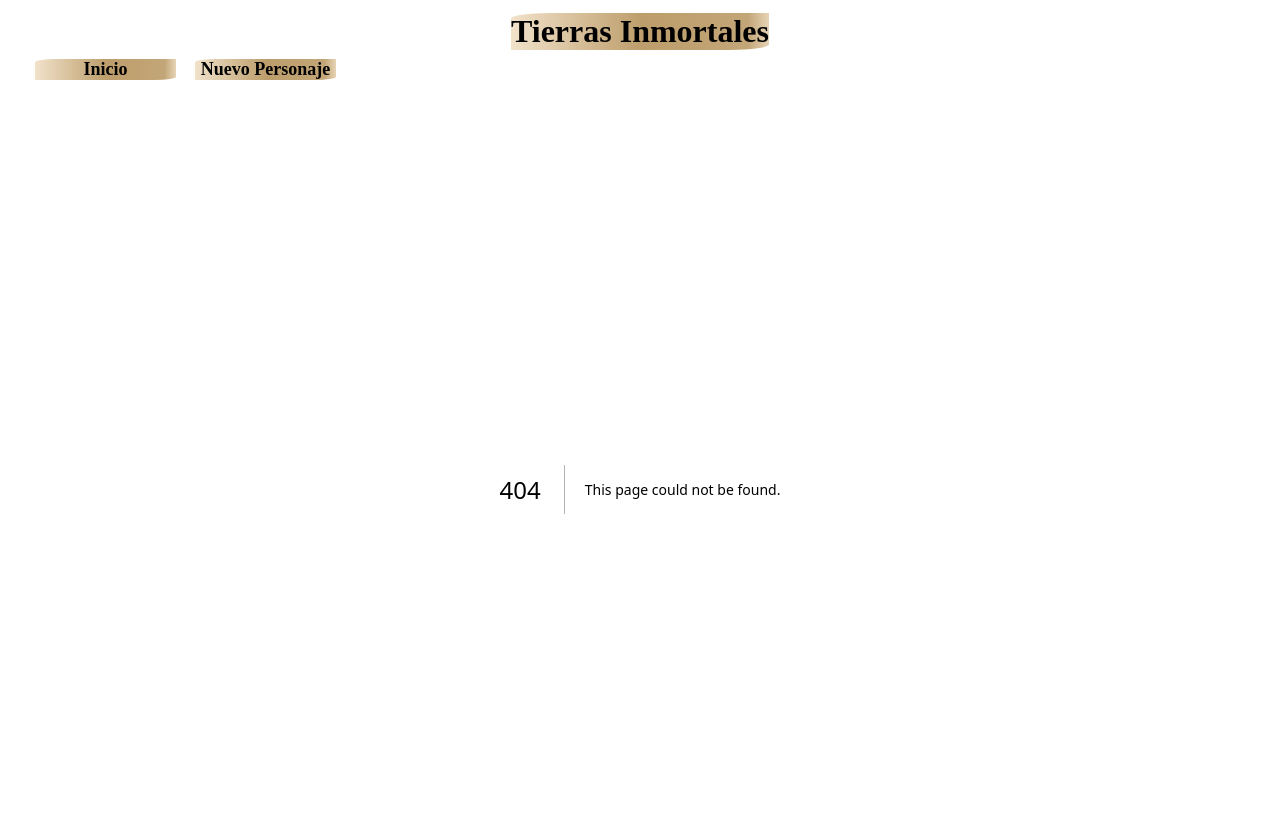
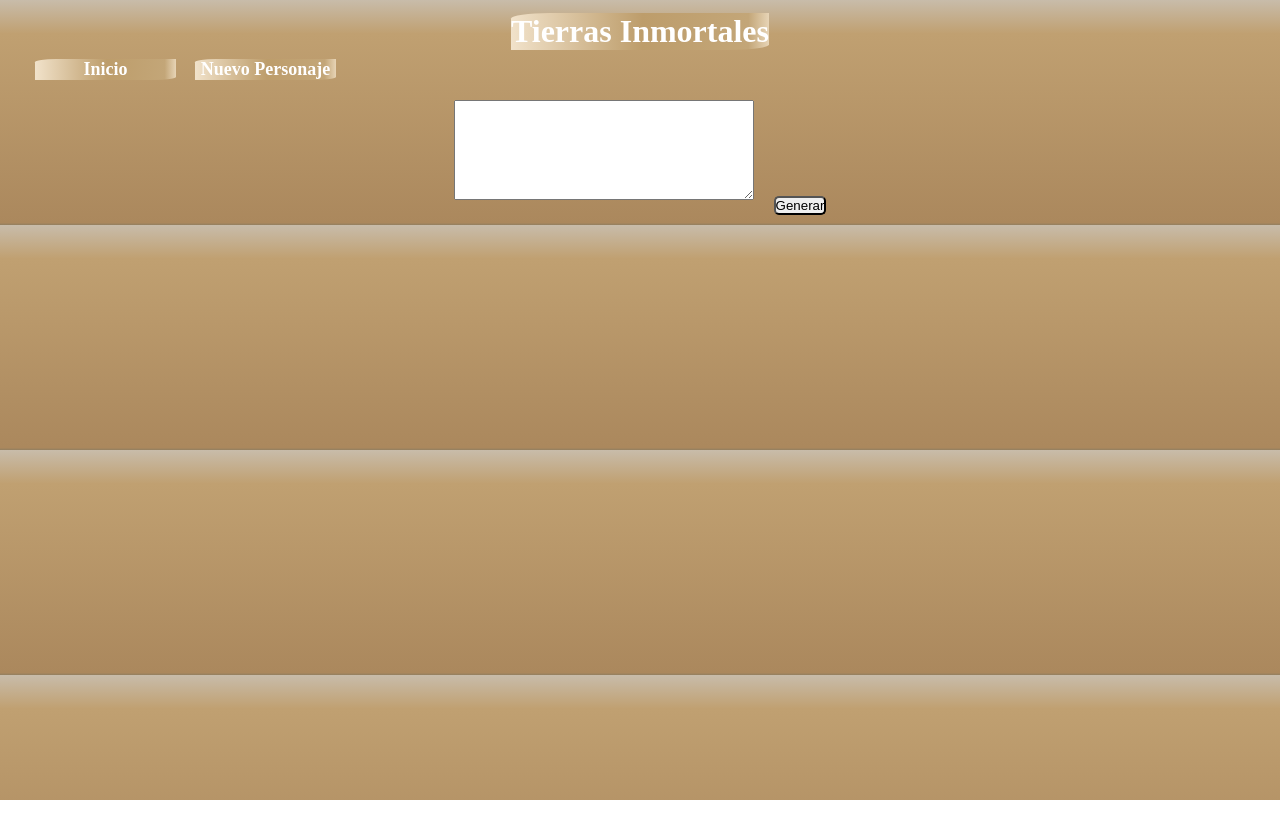
Before and after one commit to Marlaros/TI-Portal, a Next.js app: page /characters/lore in a window 1280 px wide. Before the commit this address had no page. Shown: the top 838 px of the page. After the commit the page ends 800 px from the top, so only its background shows below. Built offline with nearby package versions, Linux system fonts and the light colour scheme.

Commit message:
OpenAI api raw integration.

```diff
--- /dev/null
+++ b/app/characters/lore/page.module.css
@@ -0,0 +1,25 @@
+.main {
+    display: flex;
+    flex-direction: column;
+    align-items: center;
+}
+
+.send {
+    margin: 10px;
+    border-radius: 5px;
+}
+
+.result {
+    margin: 10px;
+    border-radius: 5px;
+    background-color: #f0f0f0;
+    padding: 10px;
+    color: #000;
+    width: 50%;
+}
+
+.prompt textarea {
+    height: 100px;
+    margin: 10px;
+    width: 300px;
+}
--- /dev/null
+++ b/app/characters/lore/page.tsx
@@ -0,0 +1,52 @@
+"use client"
+import { useState } from 'react';
+import styles from './page.module.css';
+
+const requestOpenAI = async (prompt: string) => {
+    const response = await fetch('https://api.openai.com/v1/chat/completions', {
+        method: 'POST',
+        headers: {
+            'Content-Type': 'application/json',
+            'Authorization': `Bearer ${process.env.OPENAI_API_KEY}`,
+        },
+        body: JSON.stringify({
+            model: "gpt-3.5-turbo",
+            messages: [
+                {
+                    role: "user",
+                    content: prompt
+                }
+            ],
+            temperature: 0.9,
+        })
+    });
+    return await response.json();
+}
+
+export default function NewLore() {
+    const [prompt, setPrompt] = useState('');
+    const [result, setResult] = useState('');
+
+    return(
+        <div className={styles.main}>
+            <div className={styles.prompt}>
+
+                <textarea value={prompt} onChange={e => setPrompt(e.target.value)}/>
+                <button className={styles.send} onClick={() => {
+                    setResult("Generando...")
+                    requestOpenAI(prompt).then(response => setResult(response["choices"].pop()?.message.content || ""))
+                }}>Generar</button>
+
+            </div>
+
+            {result &&
+                <div className={styles.result}>
+                    <span>{result}</span>
+                </div>
+            }
+
+
+        </div>
+
+    )
+}
--- a/next.config.js
+++ b/next.config.js
@@ -16,6 +16,9 @@ const nextConfig = {
                 pathname: '/api/**'
             }
         ]
+    },
+    env: {
+        OPENAI_API_KEY: process.env.OPENAI_API_KEY,
     }
 }
 
```
